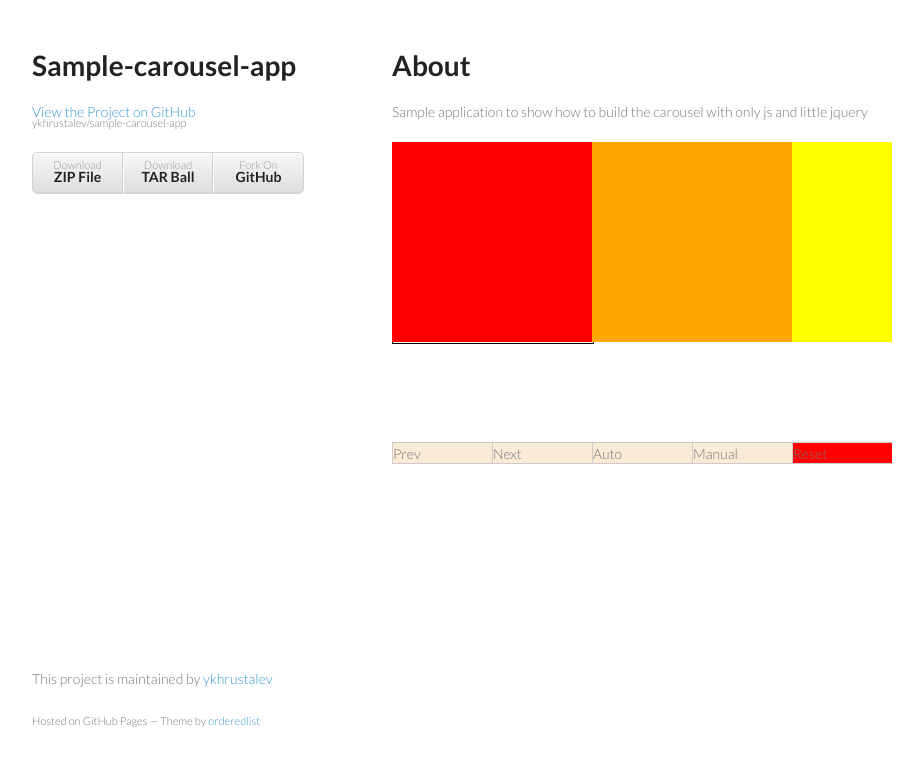
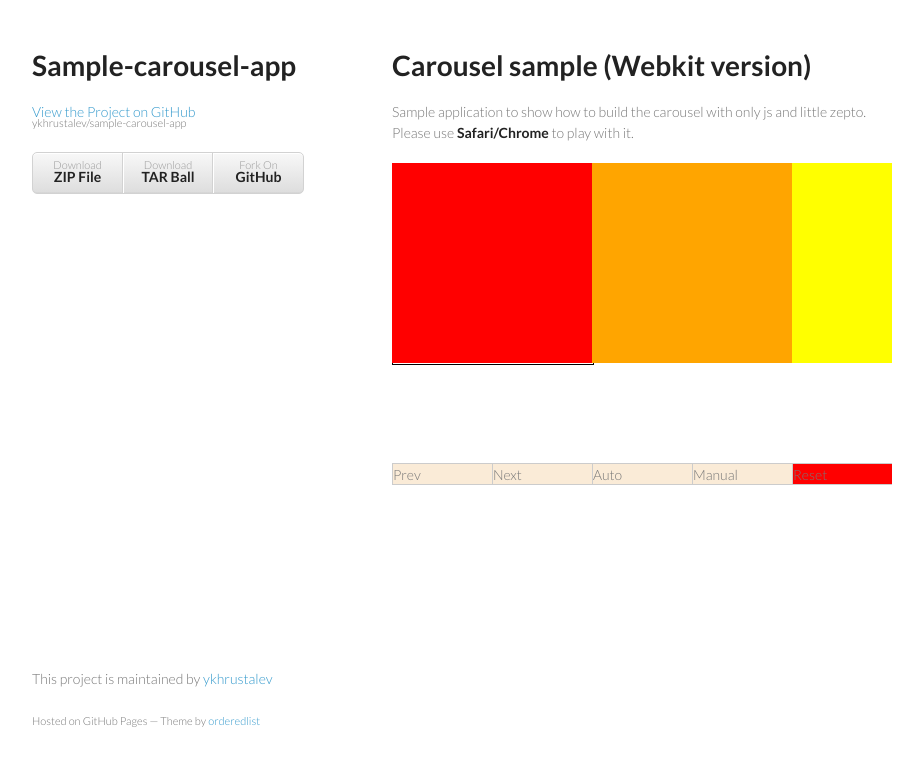
Before and after one commit to ykhrustalev/sample-carousel-app, a plain HTML site: page index.html in a window 1280 px wide. Shown: the whole page, without its empty margins (68-991 px from the left). Drawn offline with Linux system fonts and the light colour scheme.

Commit message:
comments on webkit added

```diff
--- a/index.html
+++ b/index.html
@@ -29,10 +29,10 @@
         </ul>
       </header>
       <section>
-        <h1>About</h1>
+        <h1>Carousel sample (Webkit version)</h1>
 
 <p>Sample application to show how to build the carousel with only js and little
-jquery</p>
+zepto. Please use <strong>Safari/Chrome</strong> to play with it.</p>
 
         <div class="carousel">
 
```
